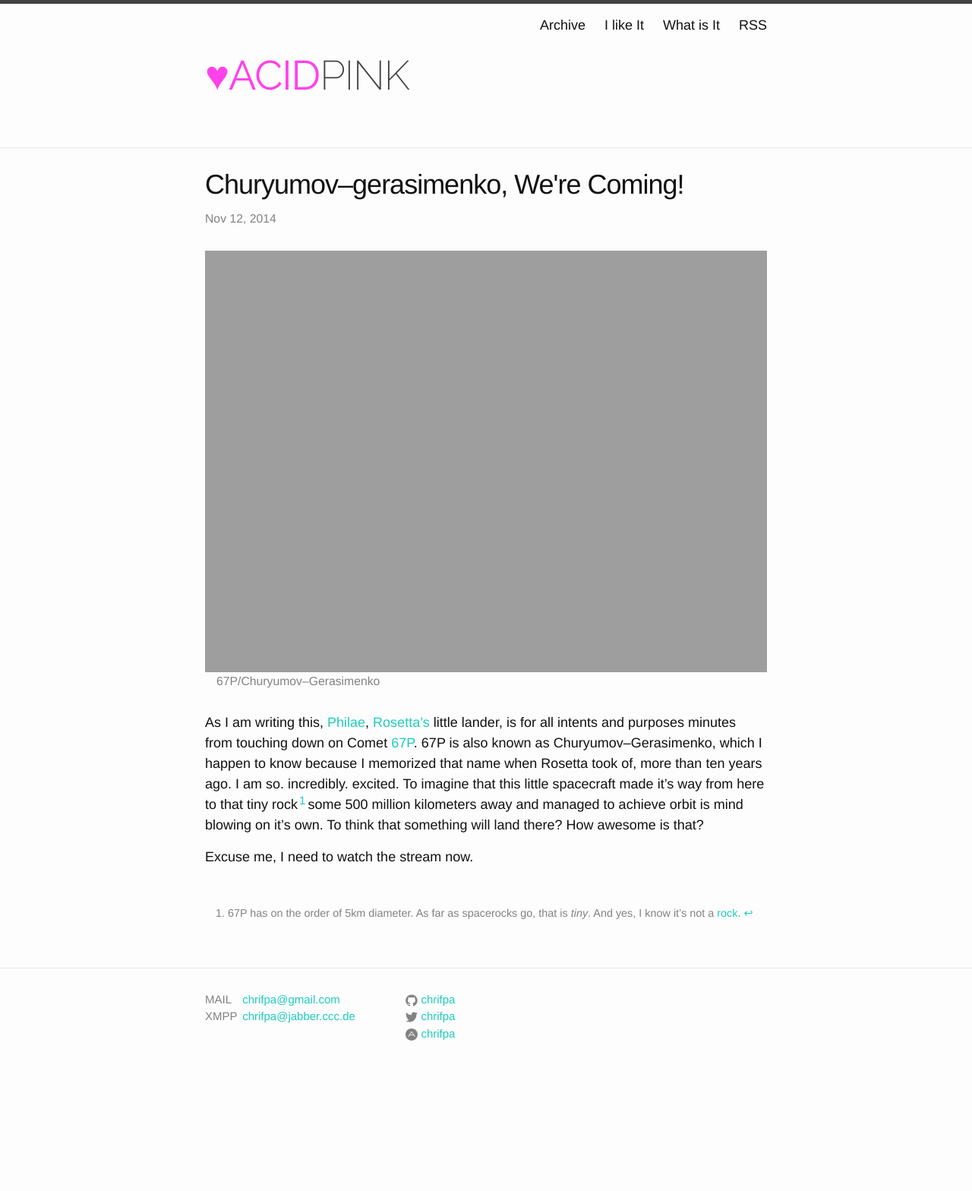
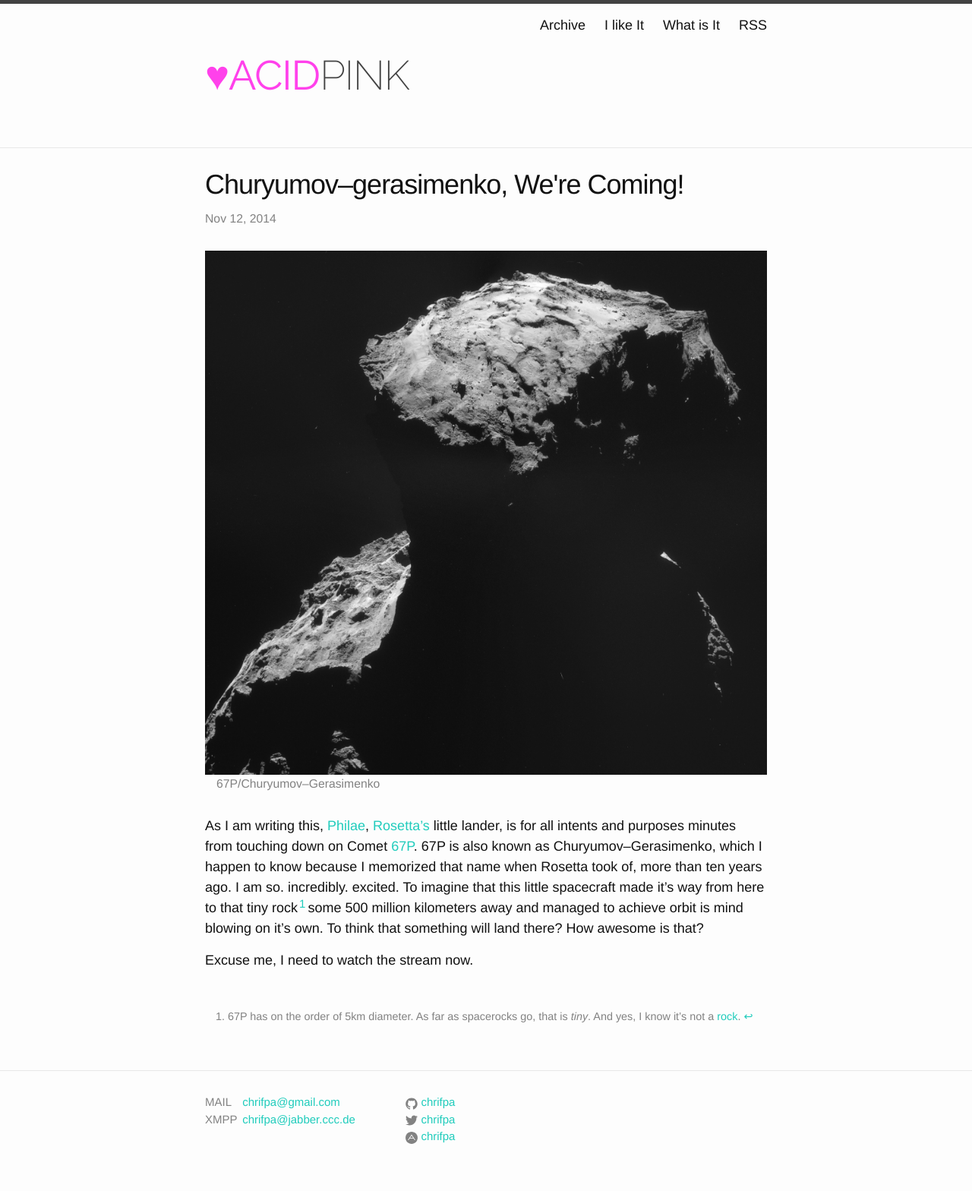
Before and after one commit to acdpnk/chrifpa.github.io, a Jekyll site: the page built from _posts/2014-11-12-churyumovgerasimenko-were-coming.md, in a window 1280 px wide. Shown: the whole page at 76% size. Built offline with Jekyll 4.4.1, drawn with Linux system fonts in a browser that asks for light colours; before the commit the page ends 1432 px from its top, so only the background shows below that.

Commit message:
new post

```diff
--- a/_posts/2014-11-12-churyumovgerasimenko-were-coming.md
+++ b/_posts/2014-11-12-churyumovgerasimenko-were-coming.md
@@ -4,7 +4,7 @@ date: 2014-11-12 16:58
 title: "Churyumov–gerasimenko, We're Coming!"
 layout: post
 ---
-{% include image.html src="67p-landing-site.png" description="67P/Churyumov–Gerasimenko" link="" %}
+{% include image.html src="67p-landing-site.jpg" description="67P/Churyumov–Gerasimenko" link="" %}
 
 As I am writing this, [Philae][], [Rosetta's][] little lander, is for all intents and purposes minutes from touching down on Comet [67P][]. 67P is also known as Churyumov–Gerasimenko, which I happen to know because I memorized that name when Rosetta took of, more than ten years ago. I am so. incredibly. excited. To imagine that this little spacecraft made it's way from here to that tiny rock[^rock] some 500 million kilometers away and managed to achieve orbit is mind blowing on it's own. To think that something will land there? How awesome is that?
 
```
